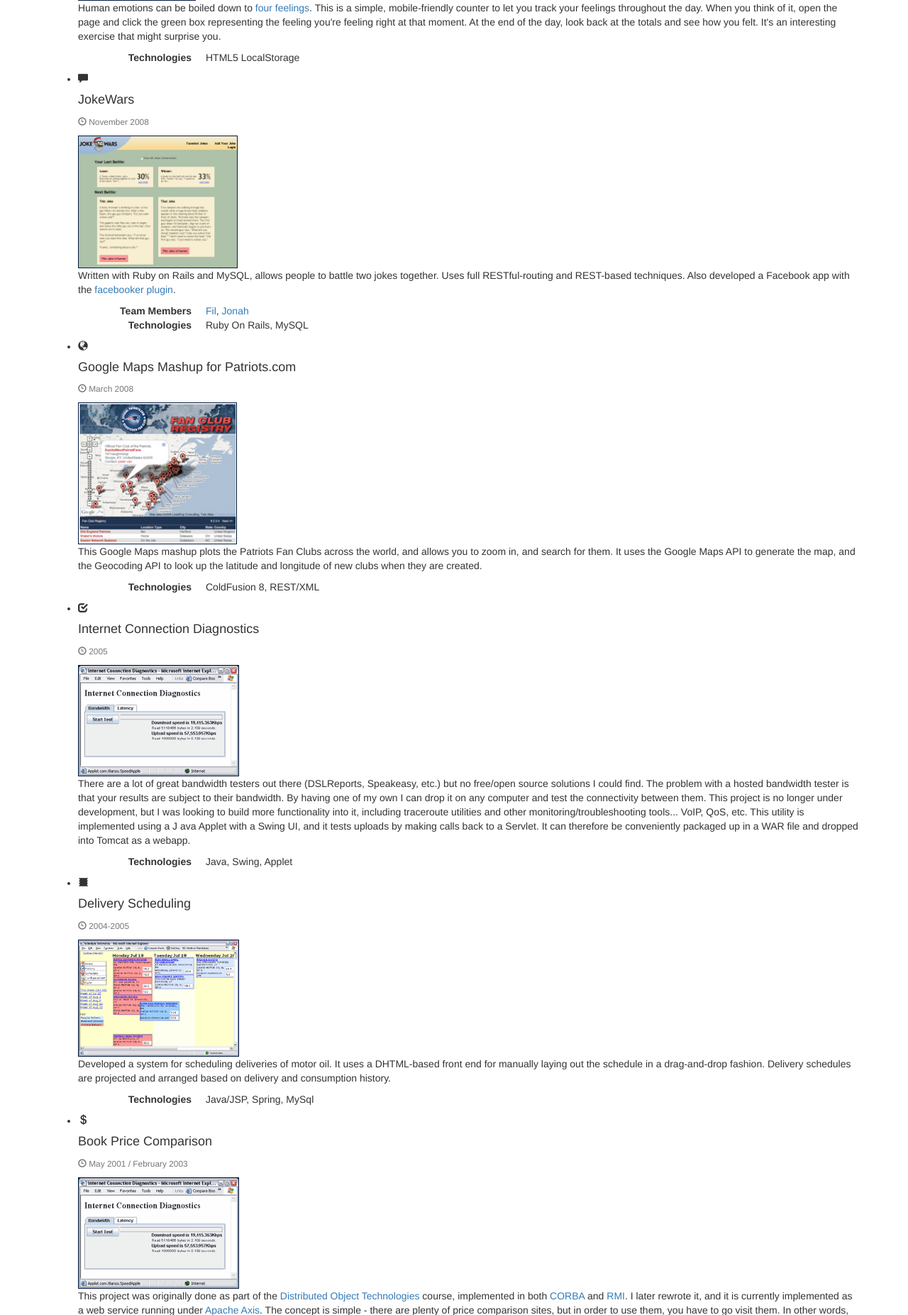
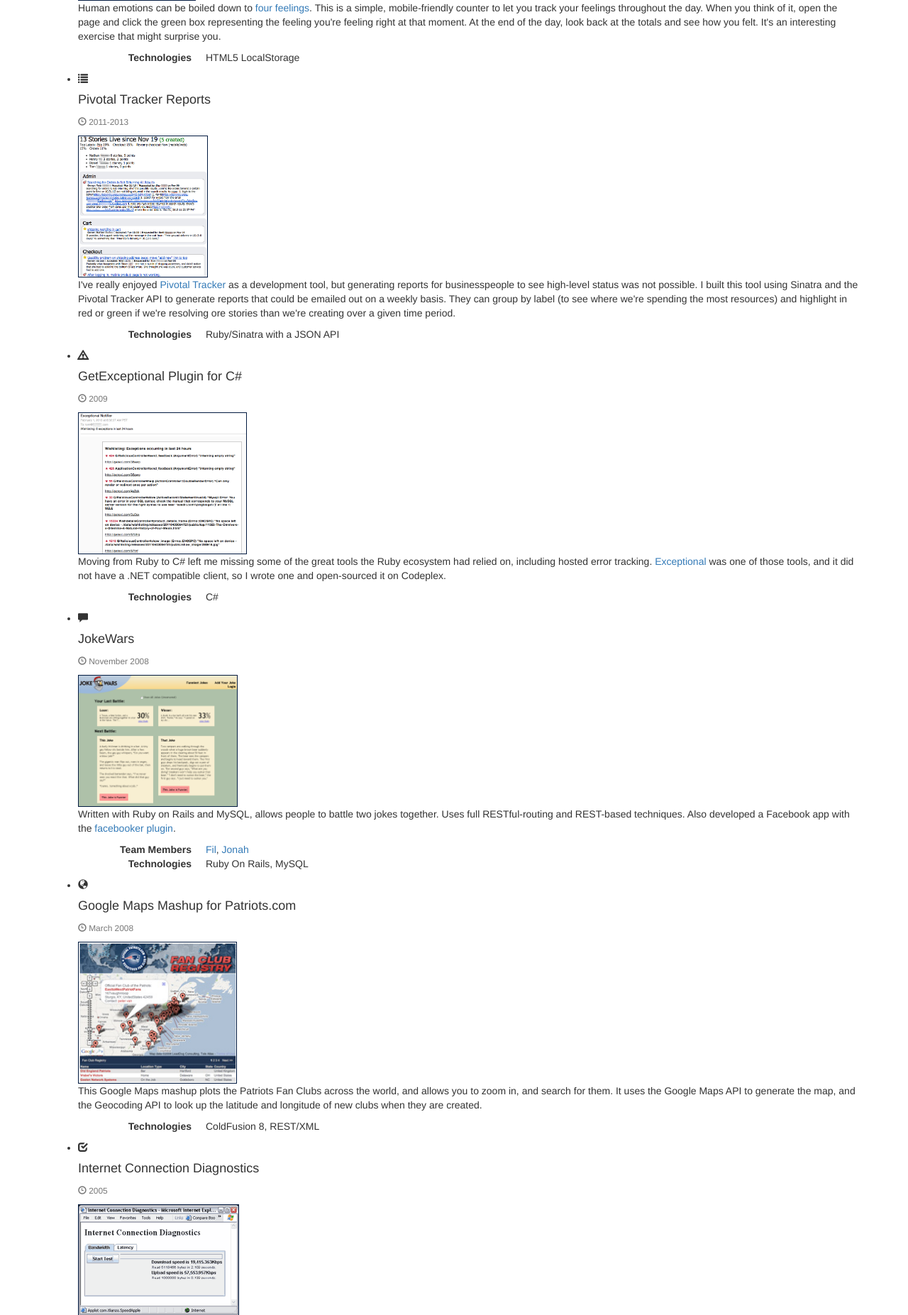
Before and after one commit to tlianza/lianzaorg, a PHP site: page /projects.php in a window 1280 px wide. Shown: the part 500-2353 px from the top of the page at 71% size. Run offline with PHP 8.4, Linux system fonts and the light colour scheme; some libraries are stand-ins or nearby versions.

Commit message:
Adding 2 more projects.

```diff
--- a/projects.php
+++ b/projects.php
@@ -34,6 +34,53 @@
                     <dl class="dl-horizontal">
                         <dt>Technologies</dt>
                         <dd>HTML5 LocalStorage</dd>
+                    </dl>
+                </div>
+            </div>
+        </li>
+
+        <li>
+            <div class="timeline-badge primary"><i class="glyphicon glyphicon-list"></i></div>
+            <div class="timeline-panel">
+                <div class="timeline-heading">
+                    <h4 class="timeline-title">Pivotal Tracker Reports</h4>
+                    <p><small class="text-muted"><i class="glyphicon glyphicon-time"></i> 2011-2013</small></p>
+                </div>
+                <div class="timeline-body">
+                    <a href="https://github.com/wishpot/pivotal-tracker-reports" target="_blank"><img src="/images/pivotal_tracker_reports.png"></a>
+                    <p>
+                        I've really enjoyed <a href="http://www.pivotaltracker.com/" target="_blank">Pivotal Tracker</a> as a development tool,
+                        but generating reports for businesspeople to see high-level status was not possible. I built this tool
+                        using Sinatra and the Pivotal Tracker API to generate reports that could be emailed out on a weekly
+                        basis. They can group by label (to see where we're spending the most resources) and highlight in
+                        red or green if we're resolving ore stories than we're creating over a given time period.
+                    </p>
+                    <dl class="dl-horizontal">
+                        <dt>Technologies</dt>
+                        <dd>Ruby/Sinatra with a JSON API</dd>
+                    </dl>
+                </div>
+            </div>
+        </li>
+
+        <li class="timeline-inverted">
+            <div class="timeline-badge warning"><i class="glyphicon glyphicon-warning-sign"></i></div>
+            <div class="timeline-panel">
+                <div class="timeline-heading">
+                    <h4 class="timeline-title">GetExceptional Plugin for C#</h4>
+                    <p><small class="text-muted"><i class="glyphicon glyphicon-time"></i> 2009</small></p>
+                </div>
+                <div class="timeline-body">
+                    <a href="http://getexceptional.codeplex.com/" target="_blank"><img src="/images/exceptional_mail.png"></a>
+                    <p>
+                        Moving from Ruby to C# left me missing some of the great tools the Ruby ecosystem had relied on,
+                        including hosted error tracking. <a href="https://github.com/exceptional/exceptional" target="_blank">Exceptional</a>
+                        was one of those tools, and it did not have a .NET
+                        compatible client, so I wrote one and open-sourced it on Codeplex.
+                    </p>
+                    <dl class="dl-horizontal">
+                        <dt>Technologies</dt>
+                        <dd>C#</dd>
                     </dl>
                 </div>
             </div>
```
Also changed, not shown: images/exceptional_mail.png (added), images/pivotal_tracker_reports.png (added).
